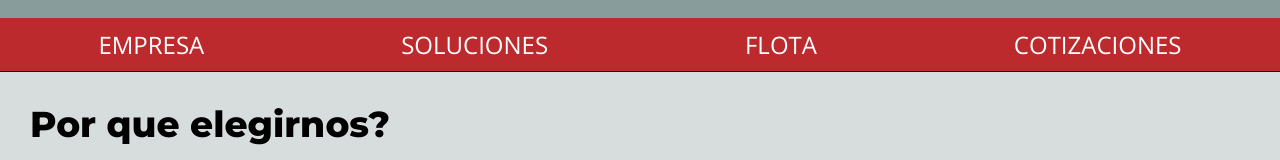
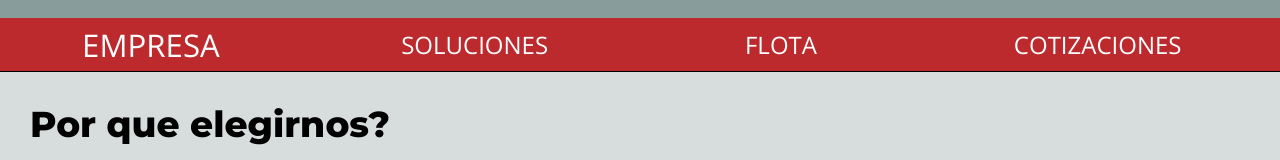
Before and after one commit to ourk1d/Valentin-Perdomo-gityGithub, a plain HTML site: page index.html in a window 1280 px wide. In both pictures the pointer is over the item "EMPRESA". Shown: the top 160 px of the page. Drawn offline with nearby package versions, Linux system fonts and the light colour scheme.

Commit message:
agregue scale a navbar

```diff
--- a/css/style.css
+++ b/css/style.css
@@ -32,8 +32,12 @@
     padding: 10px;
     list-style: none;
     font-family: 'Open Sans', sans-serif;
+    transition: 1s;
 }
 
+.navbar ul li:hover {
+    transform: scale(1.3);
+}
 
 .navbar ul li a {
     text-decoration: none;
```
